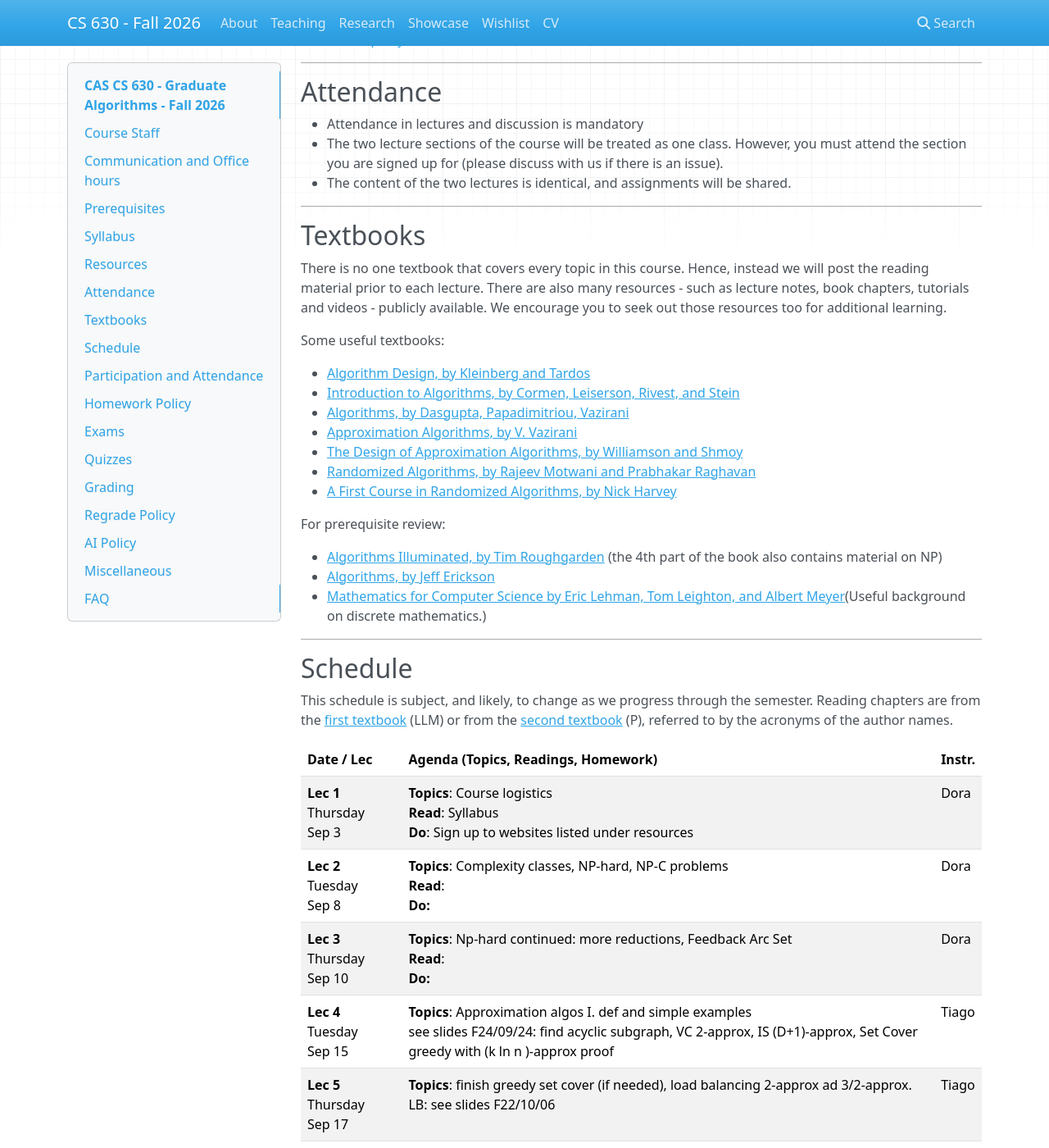
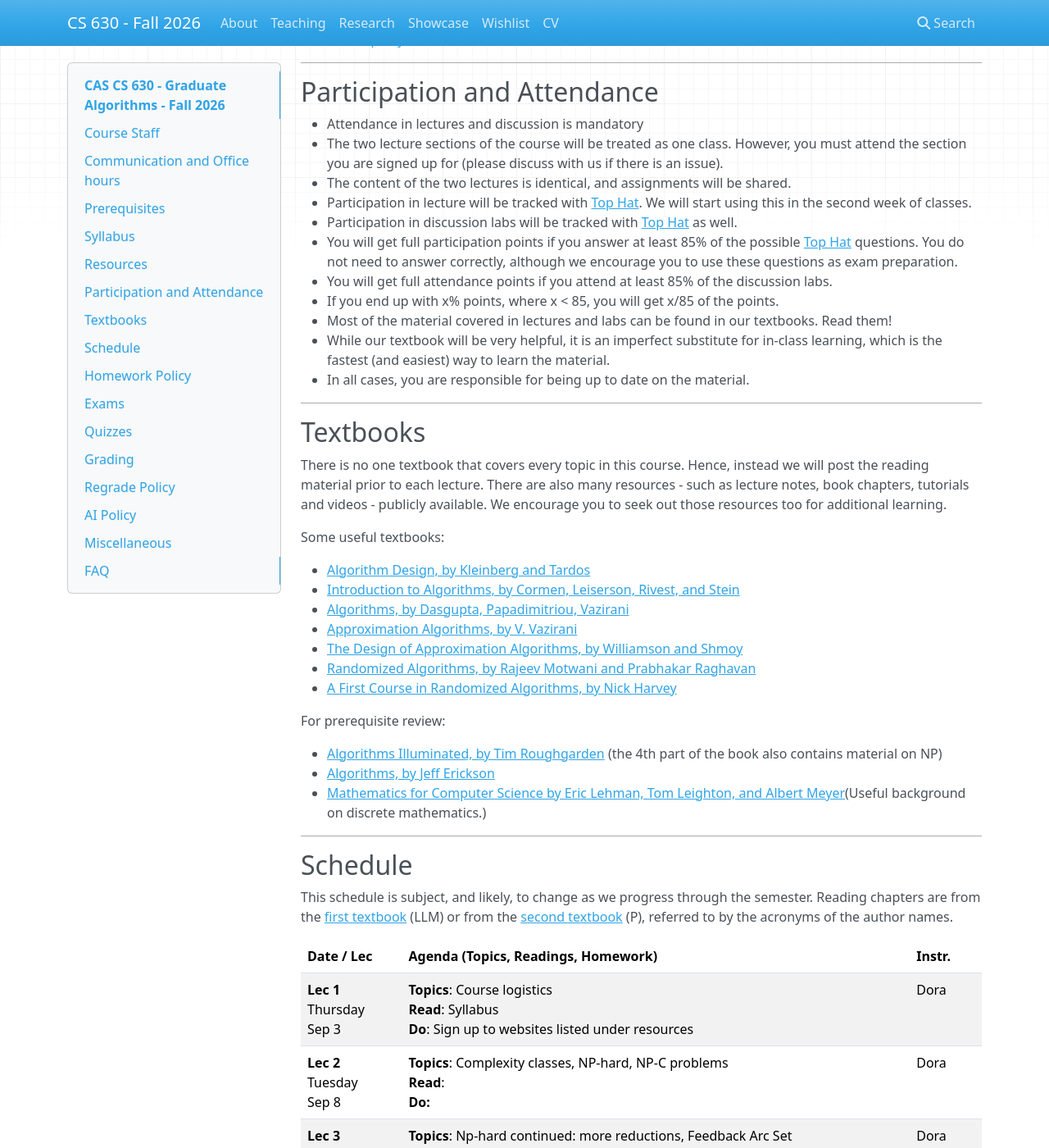
Before and after one commit to srtjanuario/2026.fall.cs630, an MkDocs documentation site: the page built from docs/index.md, in a window 1280 px wide and 1400 px high, scrolled down 2787 px. Shown: the whole window at 82% size. Built offline with MkDocs 1.6.1, drawn with Linux system fonts in a browser that asks for light colours; nearby versions of some CDN libraries; some of the changed text lies outside the part shown.

Commit message:
Participation and Attendance

```diff
--- a/docs/index.md
+++ b/docs/index.md
@@ -102,11 +102,19 @@ Sign up ASAP:
     * [https://join.iclicker.com/ZSDO](https://join.iclicker.com/ZSDO)
 
 ---
-## Attendance
+## Participation and Attendance
 
 *   Attendance in lectures and discussion is mandatory
 *   The two lecture sections of the course will be treated as one class. However, you must attend the section you are signed up for (please discuss with us if there is an issue).
 *   The content of the two lectures is identical, and assignments will be shared.
+*   Participation in lecture will be tracked with [Top Hat](https://tophat.com). We will start using this in the second week of classes.
+*   Participation in discussion labs will be tracked with [Top Hat](https://tophat.com) as well.
+*   You will get full participation points if you answer at least 85% of the possible [Top Hat](https://tophat.com) questions. You do not need to answer correctly, although we encourage you to use these questions as exam preparation.
+*   You will get full attendance points if you attend at least 85% of the discussion labs.
+*   If you end up with x% points, where x < 85, you will get x/85 of the points.
+*   Most of the material covered in lectures and labs can be found in our textbooks. Read them!
+*   While our textbook will be very helpful, it is an imperfect substitute for in-class learning, which is the fastest (and easiest) way to learn the material.
+*   In all cases, you are responsible for being up to date on the material.
 
 ---
 ## Textbooks
@@ -165,28 +173,39 @@ This schedule is subject, and likely, to change as we progress through the semes
             <td> <strong>Lec 3</strong><br> Thursday<br> Sep 10 </td>
             <td> <b>Topics</b>: Np-hard continued: more reductions, Feedback Arc Set <br>
                  <b>Read</b>:  <br>
-                 <b>Do:</do>
             </td>
             <td> Dora </td>
         </tr>
         <tr>
             <td> <strong>Lec 4</strong><br> Tuesday<br> Sep 15 </td>
-            <td> <b>Topics</b>: Approximation algos I. def and simple examples<br> see slides F24/09/24: find acyclic subgraph, VC 2-approx,  IS (D+1)-approx, Set Cover greedy with (k ln n )-approx proof </td>
+            <td> <b>Topics</b>: Approximation algorithms: definitions and examples<br>
+            <!-- see slides F24/09/24: find acyclic subgraph, VC 2-approx,  IS (D+1)-approx, Set Cover greedy with (k ln n )-approx proof  -->
+            <b>Read</b>:  <br>
+            </td>
             <td> Tiago </td>
         </tr>
         <tr>
             <td> <strong>Lec 5</strong><br> Thursday<br> Sep 17 </td>
-            <td> <b>Topics</b>: finish greedy set cover (if needed), load balancing 2-approx ad 3/2-approx.<br> LB: see slides F22/10/06 </td>
+            <td> <b>Topics</b>: Set cover, load balancing and more approximation algorithms.<br>
+            <!-- LB: see slides F22/10/06  -->
+            <b>Read</b>:  <br>
+            </td>
             <td> Tiago </td>
         </tr>
         <tr>
             <td> <strong>Lec 6</strong><br> Tuesday<br> Sep 22 </td>
-            <td> <b>Topics</b>: center selection problem<br> see slides F24/09/26 </td>
+            <td> <b>Topics</b>: Center selection problem<br>
+            <!-- see slides F24/09/26  -->
+            <b>Read</b>:  <br>
+            </td>
             <td> Tiago </td>
         </tr>
         <tr>
             <td> <strong>Lec 7</strong><br> Thursday<br> Sep 24 </td>
-            <td> <b>Topics</b>: bin packing<br> see slides F24/10/03 </td>
+            <td> <b>Topics</b>: Bin packing<br>
+            <!-- see slides F24/10/03  -->
+            <b>Read</b>:  <br>
+            </td>
             <td> Tiago </td>
         </tr>
         <tr>
@@ -206,7 +225,9 @@ This schedule is subject, and likely, to change as we progress through the semes
         </tr>
         <tr>
             <td> <strong>Lec 11</strong><br> Thursday<br> Oct 8 </td>
-            <td> <b>Topics</b>: sorting: worst/best/runtime, amortized analysis, expected runtime, recurrences<br> goal: get a better understanding of runtime analysis; especially that while worst case is often bad, we can expect better in practice. How we can quantify/compute this. Intro to some basic notions of probability; basic idea of randomization in algo, expected values. see slides F24/11/12 </td>
+            <td> <b>Topics</b>: Sorting: worst/best/runtime, amortized analysis, expected runtime, recurrences<br>
+            goal: get a better understanding of runtime analysis; especially that while worst case is often bad, we can expect better in practice. How we can quantify/compute this. Intro to some basic notions of probability; basic idea of randomization in algo, expected values. see slides F24/11/12
+            </td>
             <td> Tiago </td>
         </tr>
         <tr class="special-event">
@@ -236,8 +257,8 @@ This schedule is subject, and likely, to change as we progress through the semes
         </tr>
         <tr>
             <td> <strong>Lec 15</strong><br> Tuesday<br> Oct 27 </td>
-            <td>  </td>
-            <td>  </td>
+            <td> Midterm? </td>
+            <td> Midterm? </td>
         </tr>
         <tr>
             <td> <strong>Lec 16</strong><br> Thursday<br> Oct 29 </td>
```
Also changed, not shown: other parts of docs/index.md (+0 -12 lines).
